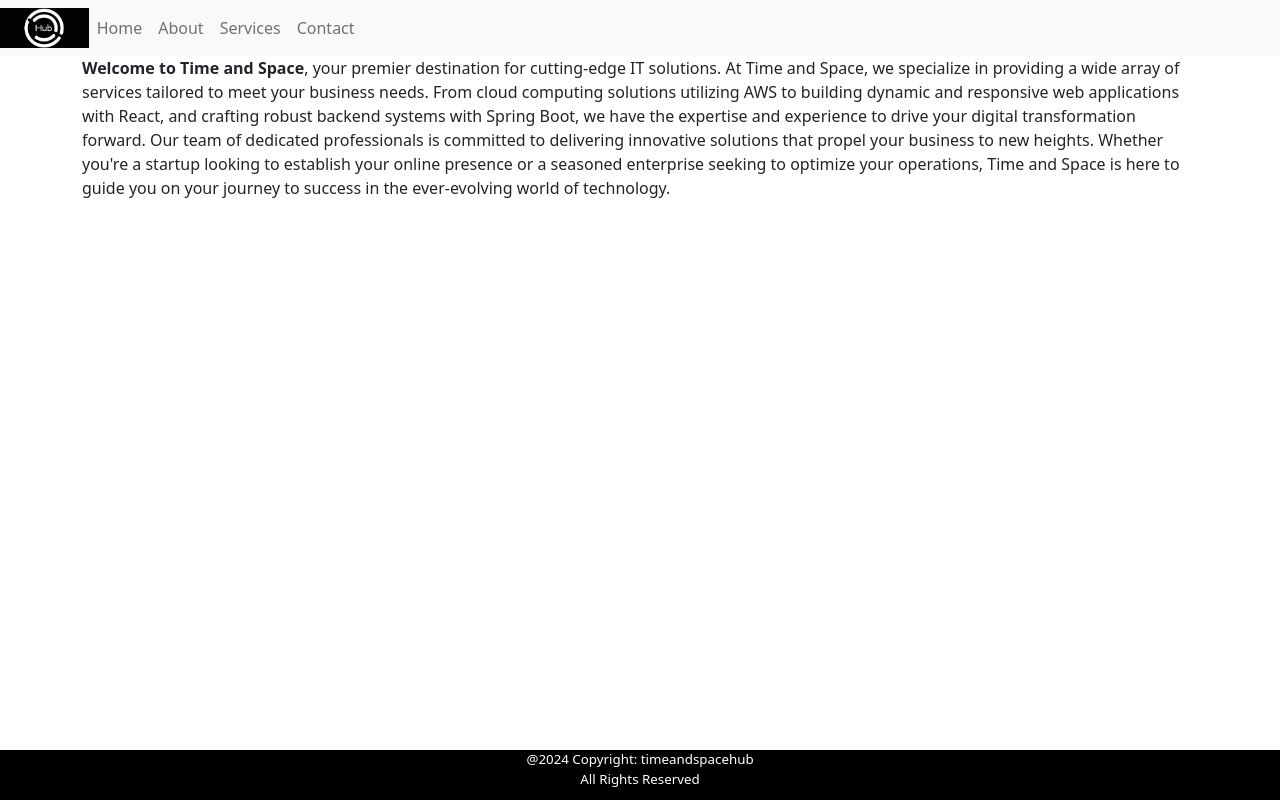
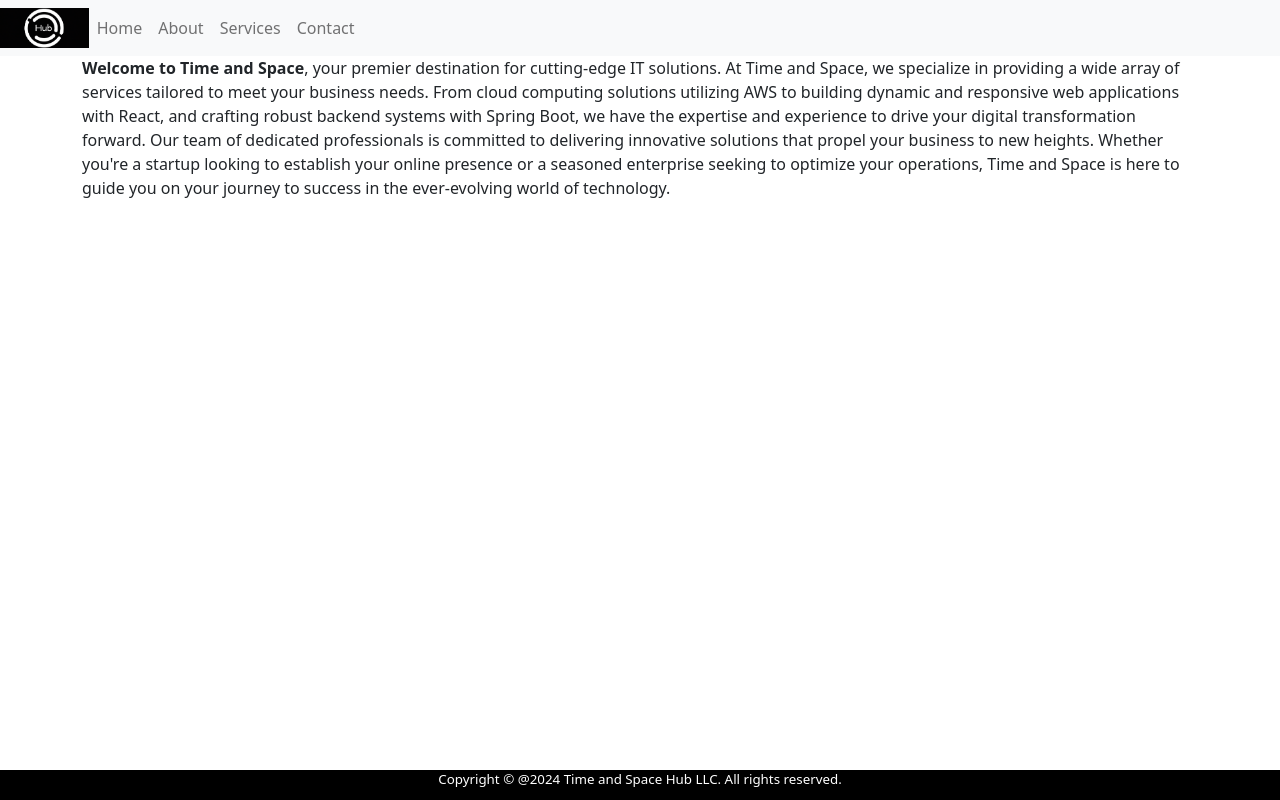
Before and after one commit to timeandspacehub/main-website, a React (Create React App) app in the folder react-frontend/: page / in a window 1280 px wide. Built offline with nearby package versions, Linux system fonts and the light colour scheme.

Commit message:
TASH2: Updated copyright code

```diff
--- a/react-frontend/src/components/FooterComponent.jsx
+++ b/react-frontend/src/components/FooterComponent.jsx
@@ -8,8 +8,7 @@ class FooterComponent extends Component {
                 <div className="text-center text-white" style={{ backgroundColor: '#000000', fontSize: 'smaller',
                  paddingBottom: '10px', position:'fixed', width: '100%',  bottom:'0'
                  }}>
-                    @{new Date().getFullYear()} Copyright: timeandspacehub
-                    <div>All Rights Reserved</div>
+                    Copyright ©  @{new Date().getFullYear()} Time and Space Hub LLC. All rights reserved.
                 </div>
             </footer>
         );
```
